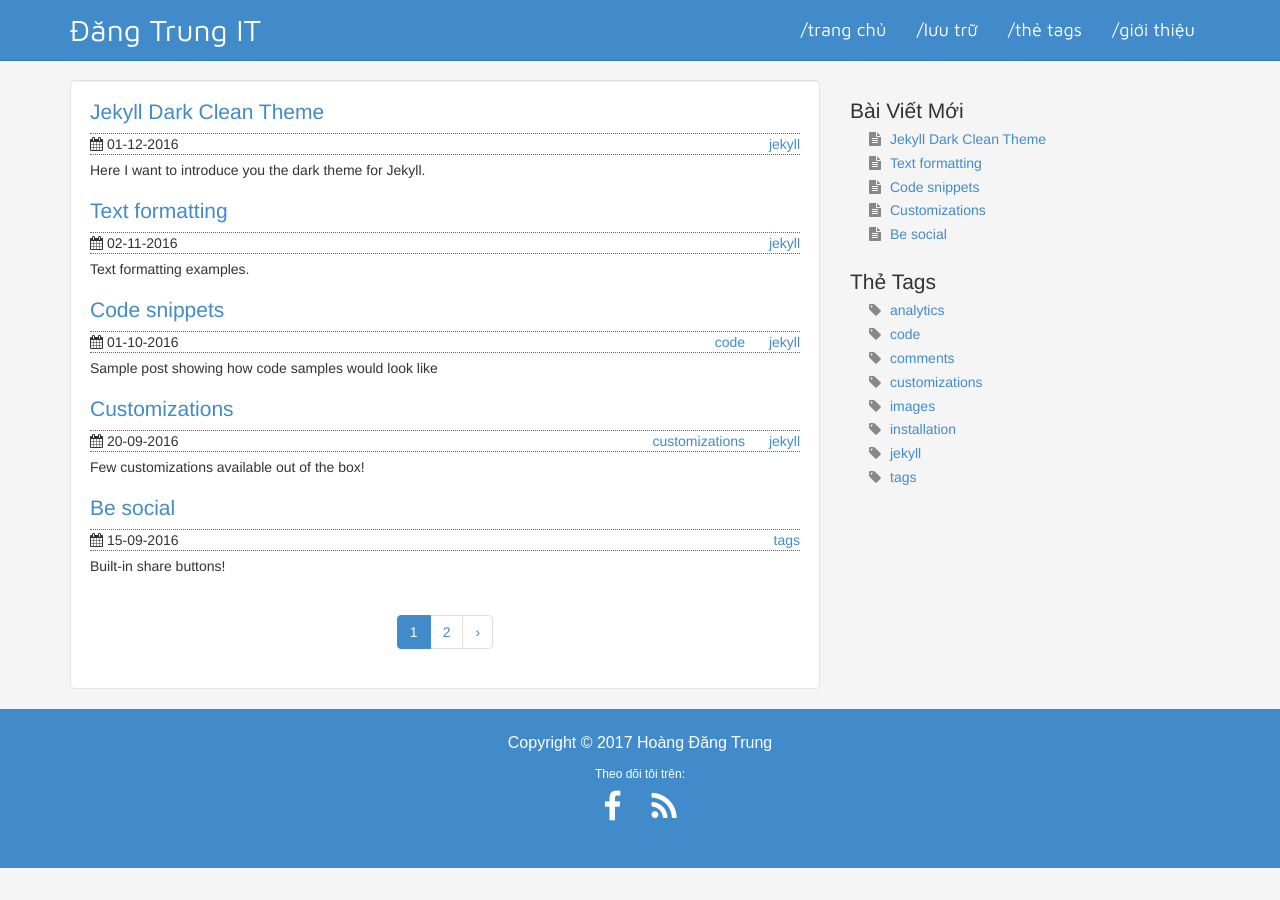
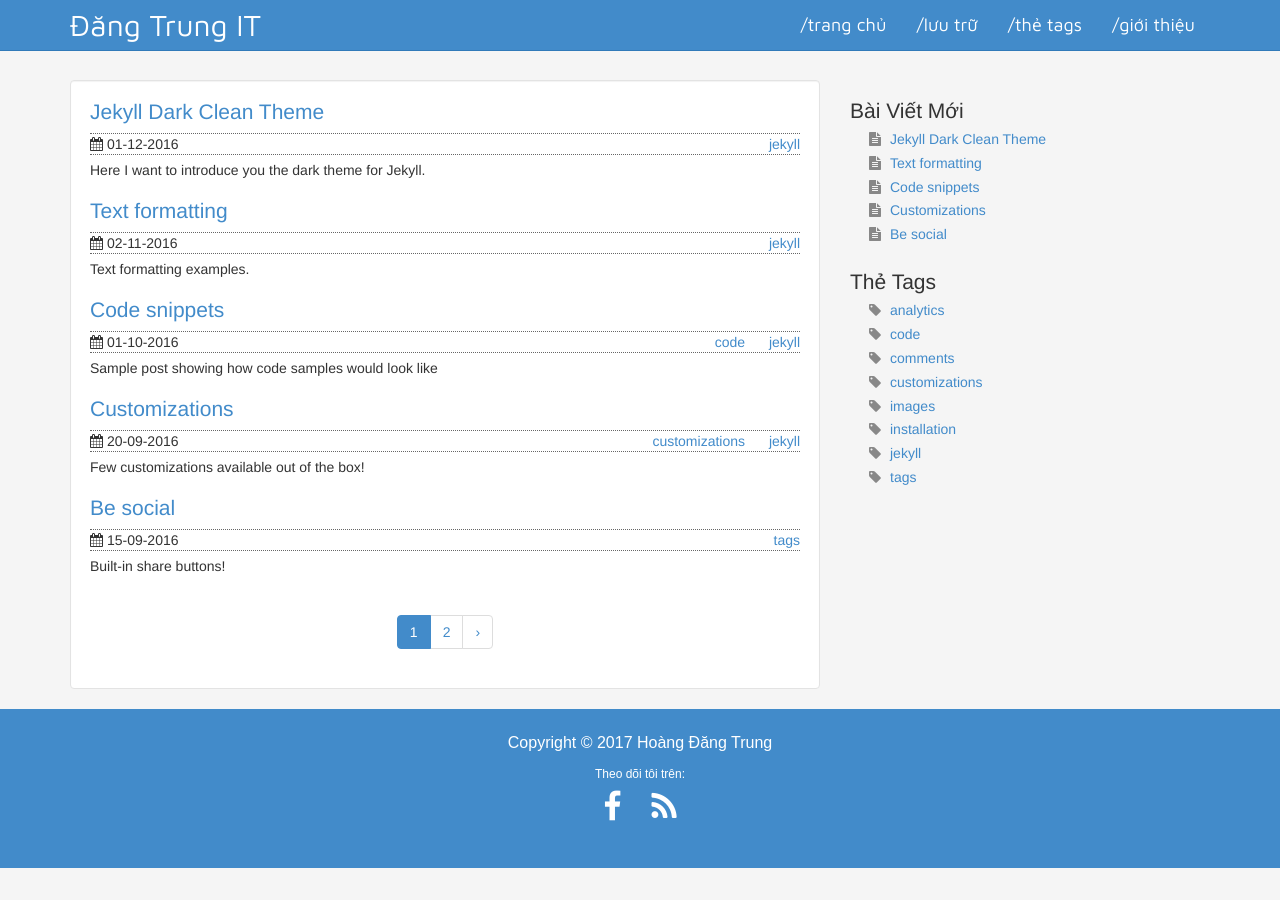
Before and after one commit to hoangdangtrungvn/hoangdangtrungvn.github.io, a Jekyll site: the page built from index.html, in a window 1280 px wide. Built offline with Jekyll 4.4.1, drawn with Linux system fonts in a browser that asks for light colours; the list of posts is cut into pages by our own code.

Commit message:
update css

```diff
--- a/css/theme.css
+++ b/css/theme.css
@@ -76,7 +76,7 @@ a.page.active { border: none; background: #2f3237; box-shadow: inset 0px 0px 8px
 
 .post-footer { width: 100%; position: relative; text-align: center; }
 
-nav a { padding-top: 20px !important; padding-bottom: 20px !important; font-size: 18px; font-family: 'Maven Pro', sans-serif; -webkit-transition: color 0.4s; -moz-transition: color 0.4s; -ms-transition: color 0.4s; -o-transition: color 0.4s; transition: color 0.4s; -webkit-transition: all 0.4s ease; transition: all 0.4s ease; }
+nav a { font-size: 18px; font-family: 'Maven Pro', sans-serif; -webkit-transition: color 0.4s; -moz-transition: color 0.4s; -ms-transition: color 0.4s; -o-transition: color 0.4s; transition: color 0.4s; -webkit-transition: all 0.4s ease; transition: all 0.4s ease; }
 
 nav.navbar { -webkit-transition: all 0.4s ease; transition: all 0.4s ease; background-color: #428bca; border-color: #317ab9; }
 
```
